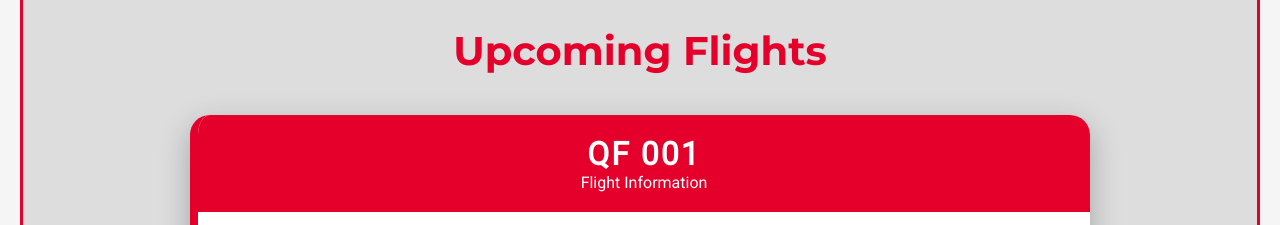
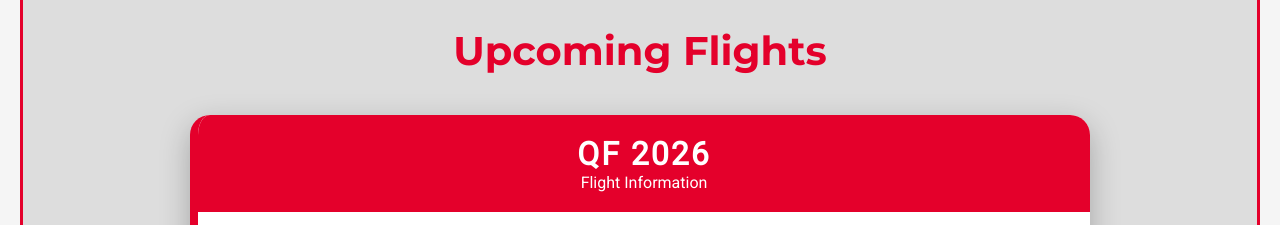
Before and after one commit to HelixoFilms/qantas_web, a plain HTML site: page flights.html in a window 1280 px wide. Shown: the part 900-1125 px from the top of the page. Drawn offline with Linux system fonts and the light colour scheme.

Commit message:
Update flights.html

```diff
--- a/flights.html
+++ b/flights.html
@@ -98,7 +98,7 @@
     <h2>Upcoming Flights</h2>
     <div class="flight-ticket">
         <div class="ticket-header">
-<h3>QF 001</h3>
+<h3>QF 2026</h3>
             <p>Flight Information</p>
         </div>
         <div class="ticket-body">
```
